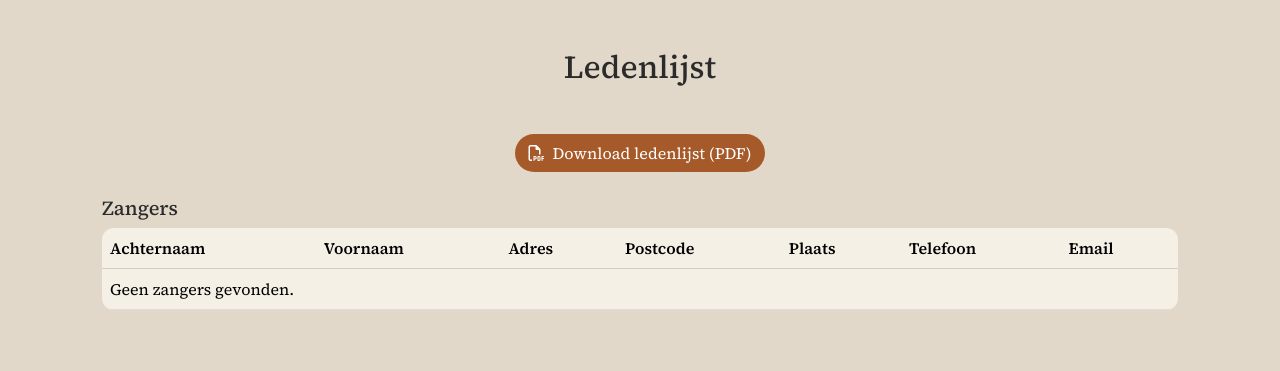
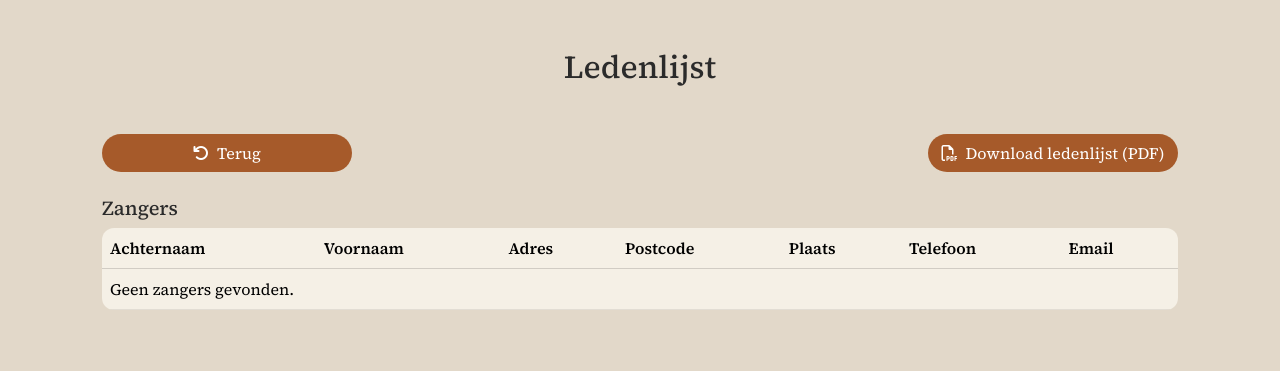
Before and after one commit to Daph1986/krakend_tuig, a Django app: template accounts/templates/members_list.html in a window 1280 px wide. Shown: the part 56-427 px from the top of the page. Run offline with Django 5.2, Linux system fonts and the light colour scheme; the template is opened without the code that fills it, so the values that code supplies are empty; some libraries are stand-ins or nearby versions.

Commit message:
Adjusted some lay-outs

```diff
--- a/accounts/templates/members_list.html
+++ b/accounts/templates/members_list.html
@@ -15,7 +15,9 @@
 {% block content %}
 <div class="container py-4" style="max-width: 1100px;">
 
-  <div class="d-flex justify-content-center mb-4">
+  <div class="d-flex justify-content-between align-items-center mb-4">
+    <a class="btn general-btn hvr-grow me-4" href="{% url 'accounts:profile_detail' %}">
+      <i class="fa-solid fa-arrow-rotate-left me-2"></i>Terug</a>
     <a class="btn hvr-grow general-btn" href="{% url 'accounts:members_pdf' %}">
       <i class="fa-regular fa-file-pdf me-2"></i>Download ledenlijst (PDF)
     </a>
--- a/accounts/templates/profile_detail.html
+++ b/accounts/templates/profile_detail.html
@@ -77,7 +77,7 @@
       </a>
     </div>
     <div>
-      <a href="#" class="btn hvr-grow general-btn">
+      <a href="{% url 'planning:overzicht' %}" class="btn hvr-grow general-btn">
         <i class="fa-solid fa-calendar-days me-2"></i>
         <span>Planning optredens</span>
       </a>
--- a/website/templates/navbar.html
+++ b/website/templates/navbar.html
@@ -73,7 +73,7 @@
               <li><a href="{% url 'accounts:profile_detail' %}" class="dropdown-item">Profiel pagina</a></li>
               <li><a href="{% url 'accounts:members_list' %}" class="dropdown-item">Ledenlijst</a></li>
               <li><a href="#" class="dropdown-item">Liedteksten</a></li>
-              <li><a href="#" class="dropdown-item">Planning optredens</a></li>
+              <li><a href="{% url 'planning:overzicht' %}" class="dropdown-item">Planning optredens</a></li>
               <li><a href="{% url 'public_content:smoelenboek_private' %}" class="dropdown-item">Smoelenboek</a></li>
               <li>
                 <a href="{% url 'accounts:password_change' %}" class="dropdown-item">Wachtwoord wijzigen</a>
```
